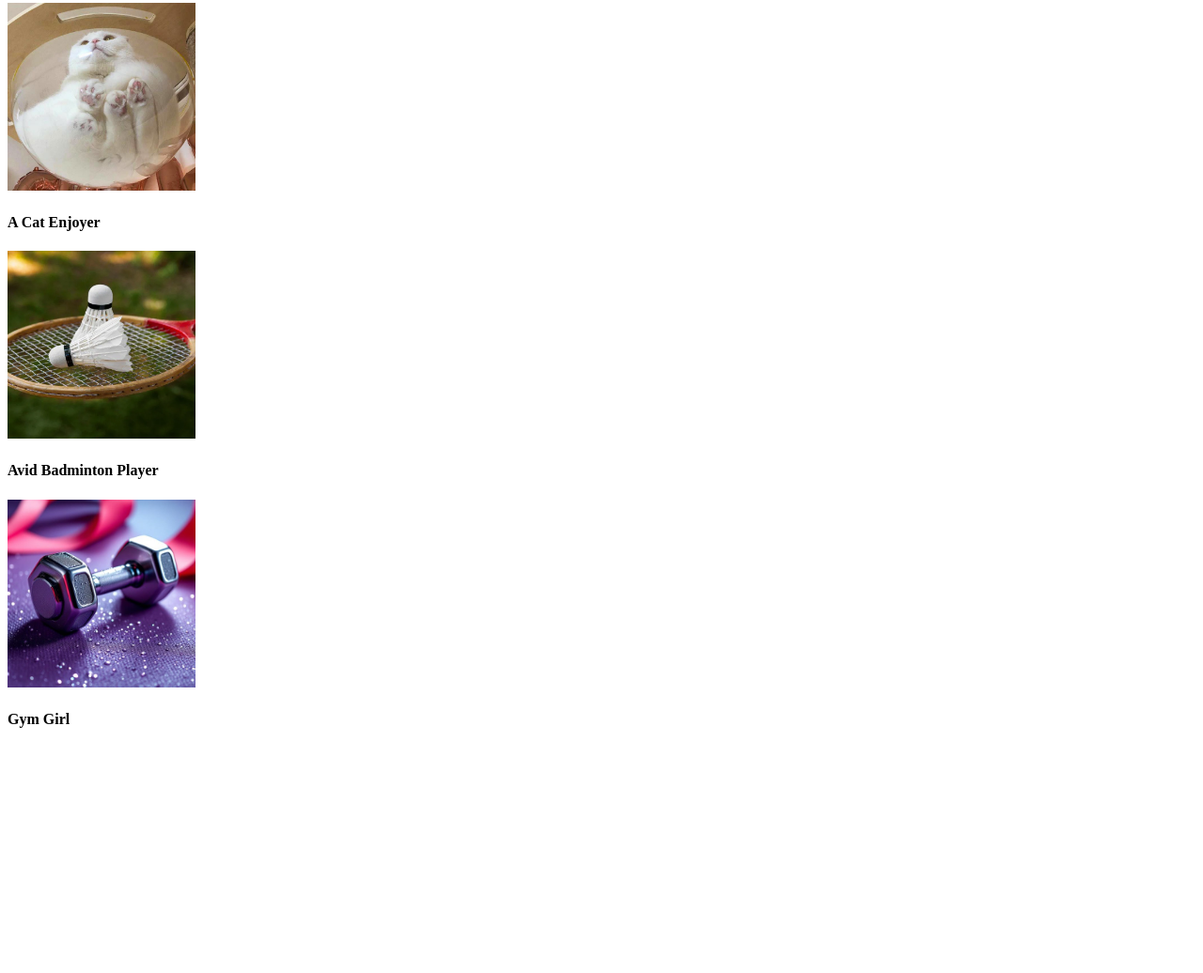
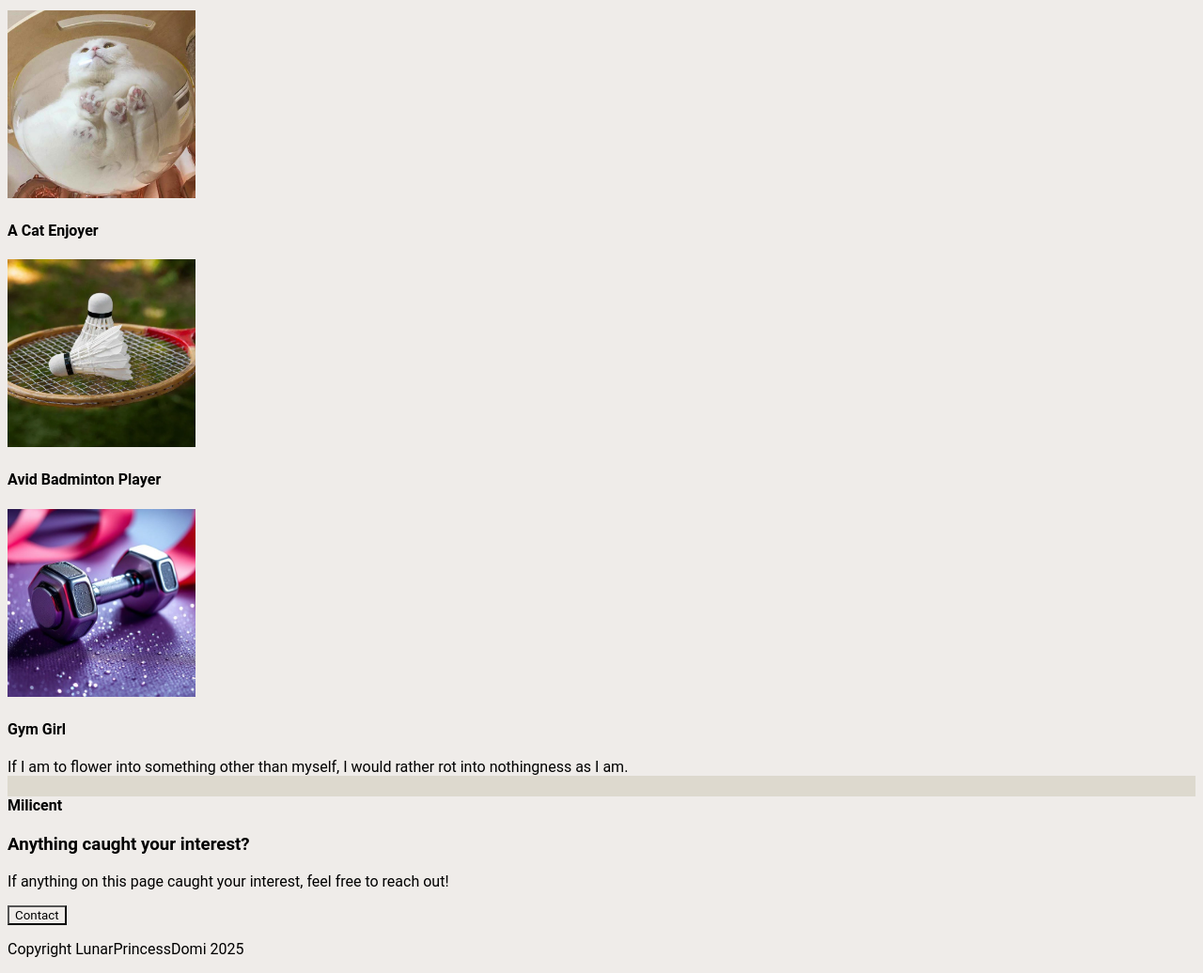
Before and after one commit to DomiZelez/landing-page-odin, a plain HTML site: page index.html in a window 1280 px wide. Shown: the part 949-1985 px from the top of the page at 94% size. Before the commit the page ends 1745 px from the top, so only its background shows below. Drawn offline with Linux system fonts and the light colour scheme.

Commit message:
finished the content and added background

```diff
--- a/index.html
+++ b/index.html
@@ -53,13 +53,24 @@
         </div>
     </div>
     <div class="quote">
-
+        <p class="quotetext">If I am to flower into something other than myself,
+            I would rather rot into nothingness as I am.
+        </p>
+        <h4 class="quotee">Milicent</h4>
     </div>
-    <div class="cta">
-
+    <div class="random">
+        <div class="cta">
+            <div class="ctatext">
+                <h3>Anything caught your interest?</h3>
+                <p class="herotext">If anything on this page caught your interest, feel free to reach out!</p>
+            </div>
+            <div class="ctabutton">
+                <button>Contact</button>
+            </div>
+        </div>
     </div>
     <div class="footer">
-
+        <p>Copyright LunarPrincessDomi 2025</p>
     </div>
 </body>
 </html>
--- a/styles.css
+++ b/styles.css
@@ -0,0 +1,16 @@
+* {
+    background-color: #EFECE9;
+    font-family: "Roboto";
+}
+
+.menu {
+    background-color: #610C27;
+}
+
+.hero {
+    background-color: #610C27;
+}
+
+.quote {
+    background-color: #DDD9CE;
+}
```
